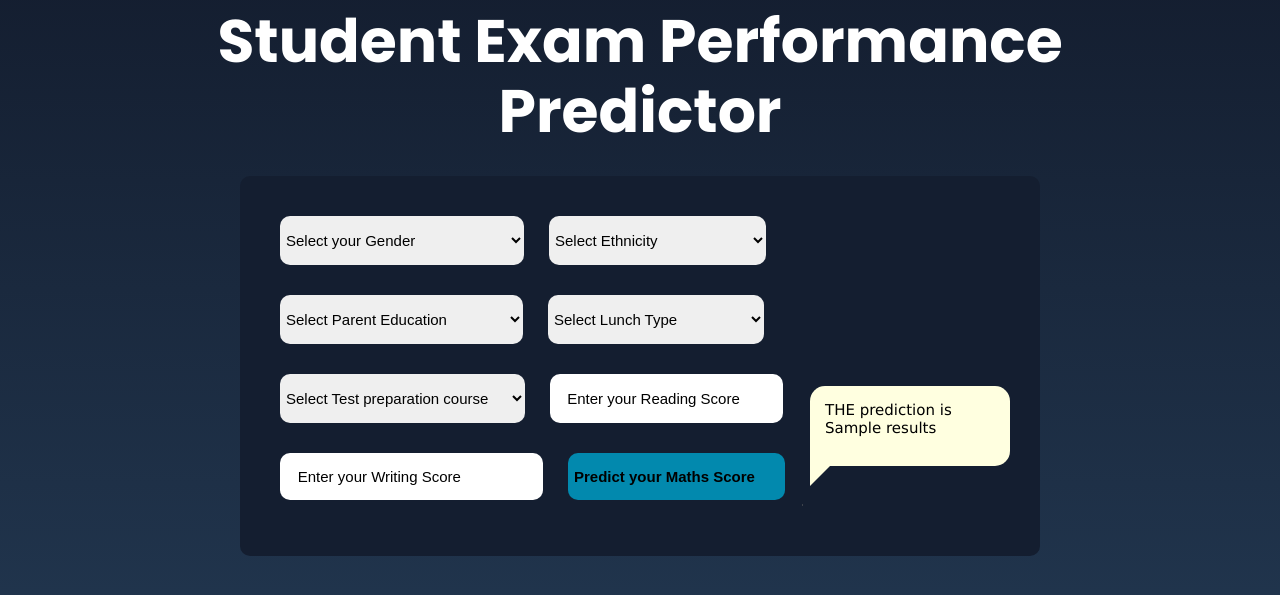
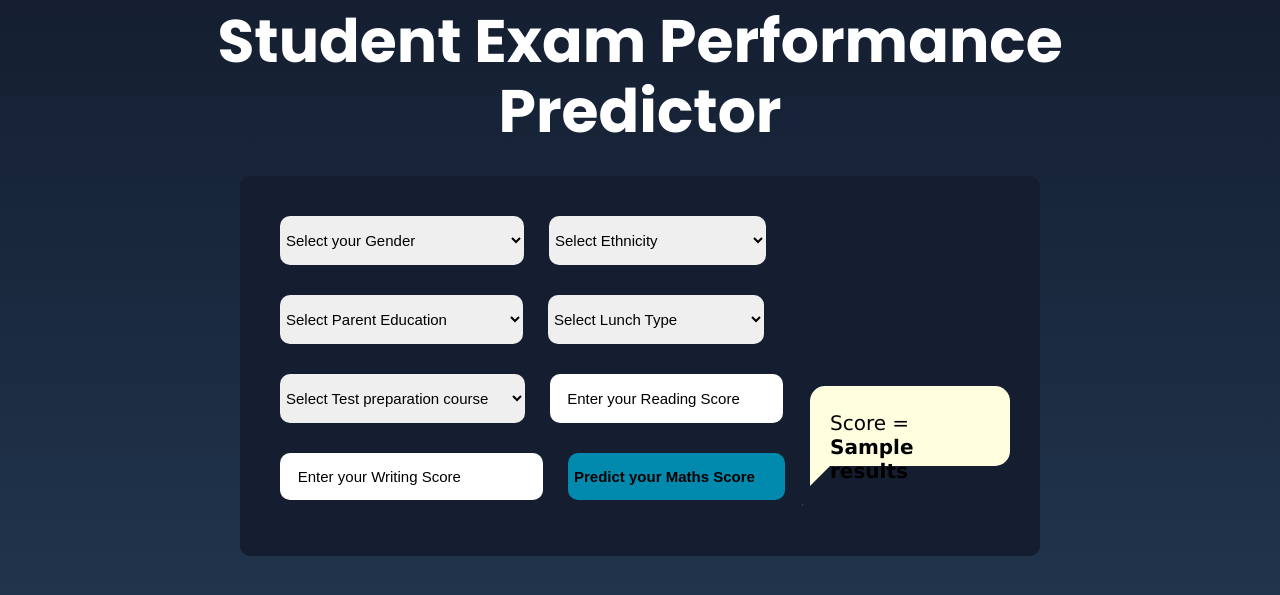
Before and after one commit to prathyushmadhu/mlproject, a Flask app: template templates/home.html in a window 1280 px wide. Shown: the part 14-609 px from the top of the page. Run offline with Flask 3, Linux system fonts and the light colour scheme; the template is opened without the code that fills it: most values are stand-ins (such as "Sample title", 1, 10 or a date in 2020); some web fonts are replaced.

Commit message:
fahim-version3

```diff
--- a/templates/index.css
+++ b/static/index.css
@@ -158,5 +158,6 @@ body {
   padding: 1em;
   -webkit-margin-before: 0em;
   -webkit-margin-after: 0em;
-  font-size: 15px;
+  font-size: 20px;
+  margin-top: 5px;
 }
--- a/templates/home.html
+++ b/templates/home.html
@@ -1,6 +1,7 @@
 <html>
     <head>
-        <link rel="stylesheet" href="./index.css"/>
+        <link rel="stylesheet" href="{{ url_for('static', filename='index.css') }}" />
+
         <link rel="preconnect" href="https://fonts.googleapis.com">
 <link rel="preconnect" href="https://fonts.gstatic.com" crossorigin>
 <link href="https://fonts.googleapis.com/css2?family=Bungee+Spice&family=Damion&family=Karla:wght@400;500;700&family=Poppins:wght@400;500;700&family=Roboto:wght@400;500;700&display=swap" rel="stylesheet">
@@ -97,7 +98,7 @@
             </div>
             <div class="second-container">
                 <p>
-                    THE  prediction is {{results}}
+                    Score =  <b>{{results}}</b>
                 </p>
             </div>
             </div>
```
